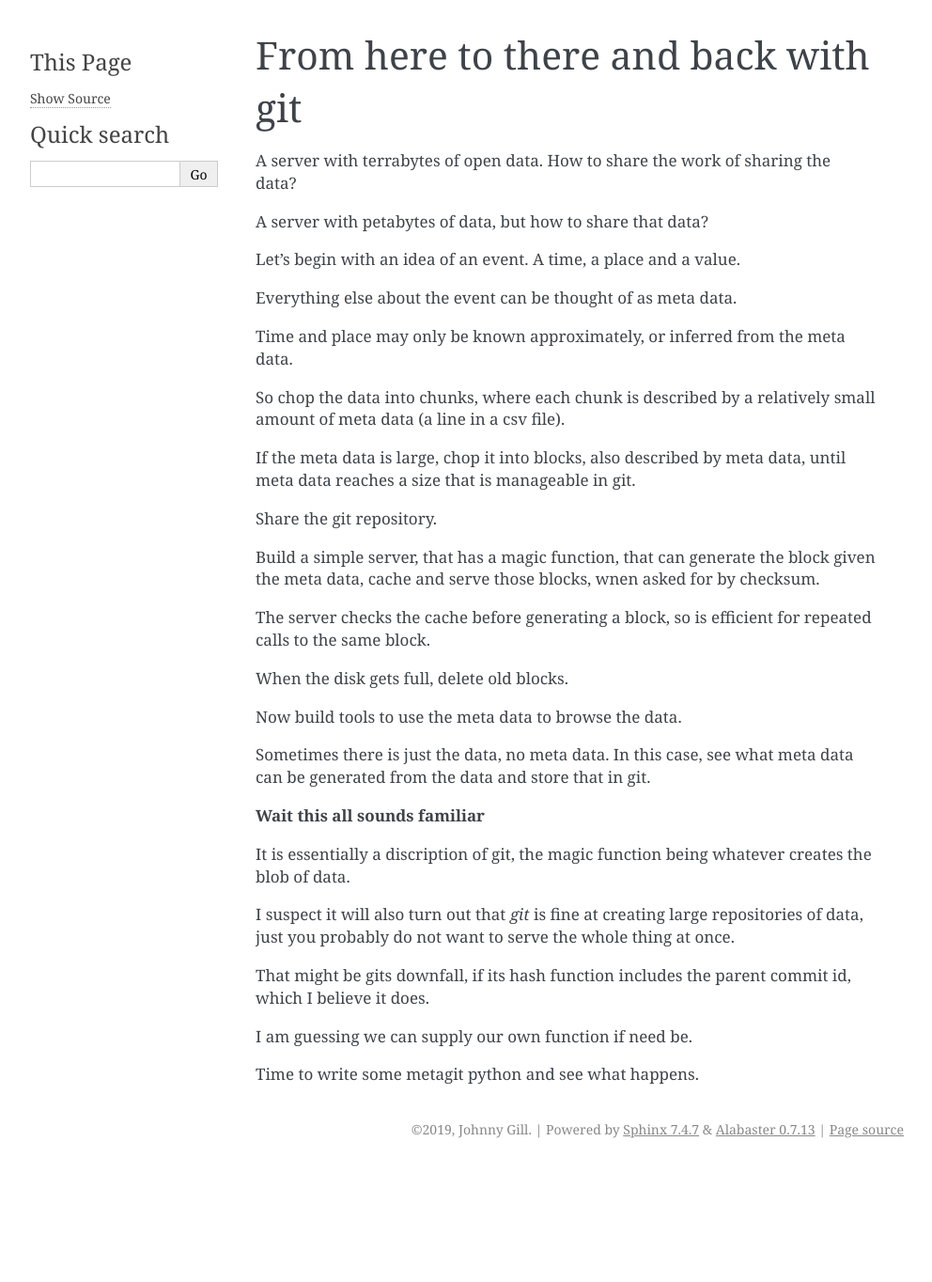
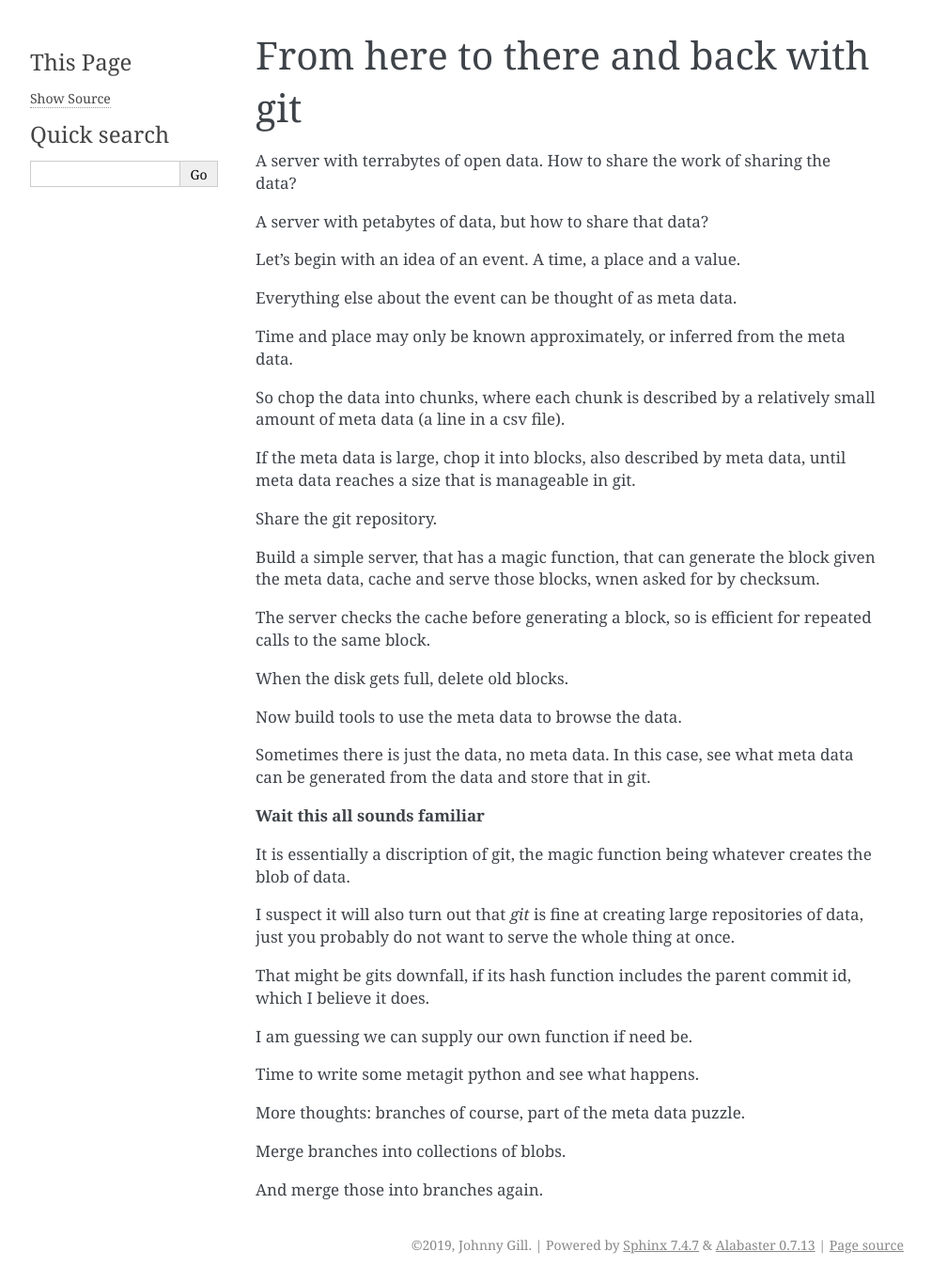
Before and after one commit to swfiua/blume, a Sphinx documentation site: the page built from doc/metagit.rst, in a window 1280 px wide. Shown: the whole page at 94% size, without its empty margins (148-1140 px from the left). Built offline with Sphinx 7.4.7, drawn with Linux system fonts in a browser that asks for light colours; formulas are drawn with MathJax 3; before the commit the page ends 1241 px from its top, so only the background shows below that.

Commit message:
more meta git ideas

```diff
--- a/doc/metagit.rst
+++ b/doc/metagit.rst
@@ -51,3 +51,9 @@ commit id, which I believe it does.
 I am guessing we can supply our own function if need be.
 
 Time to write some metagit python and see what happens.
+
+More thoughts: branches of course, part of the meta data puzzle.
+
+Merge branches into collections of blobs.
+
+And merge those into branches again.
```
